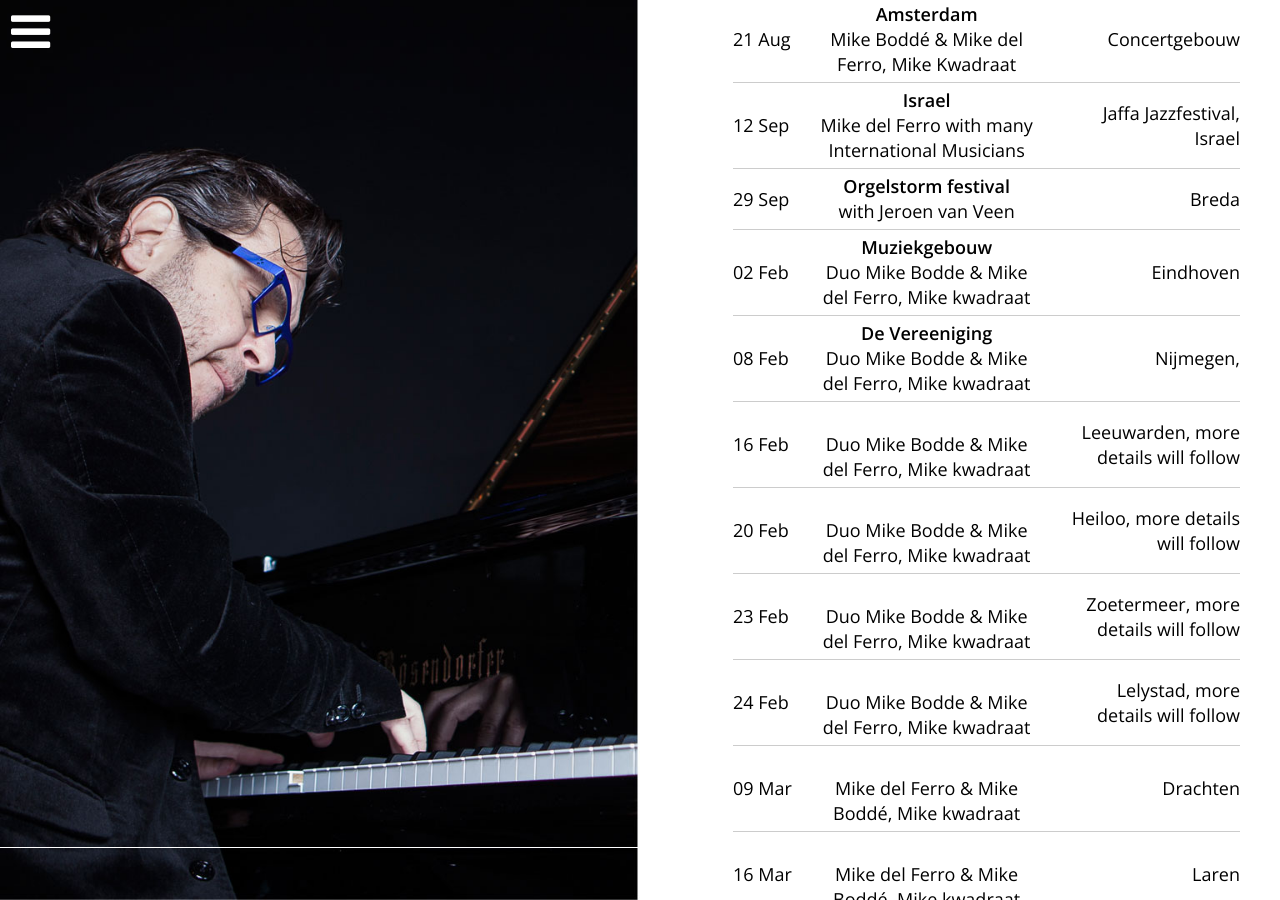
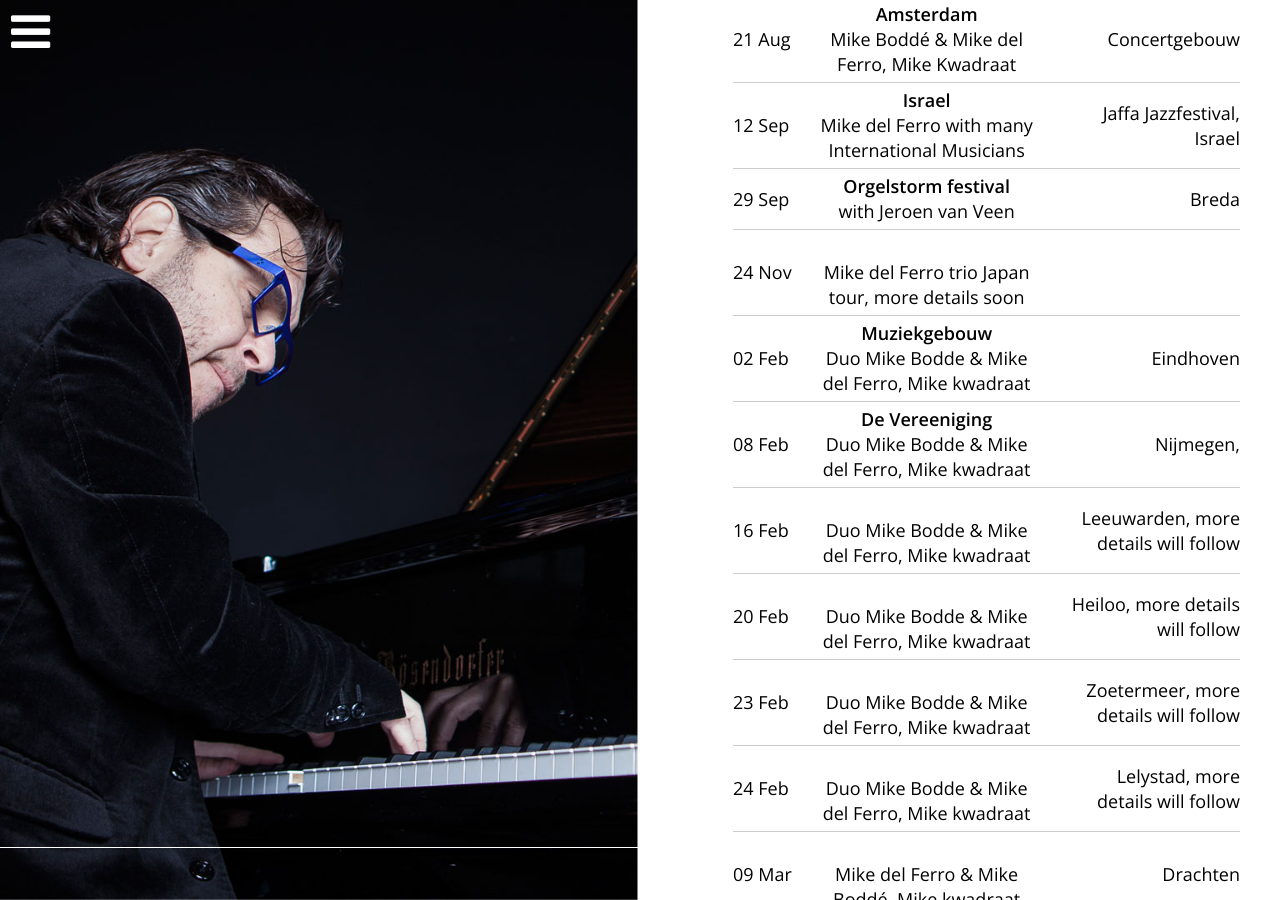
Before and after one commit to mikedelferro/website, a Jekyll site: the page built from agenda.html, in a window 1280 px wide and 900 px high, scrolled down 813 px. Built offline with Jekyll 4.4.1, drawn with Linux system fonts in a browser that asks for light colours; nearby versions of some CDN libraries.

Commit message:
Updated '_config.yml' via CloudCannon

```diff
--- a/_config.yml
+++ b/_config.yml
@@ -129,3 +129,8 @@ gigs:
     location: 'Jaffa Jazzfestival, Israel'
     venue: Israel
     url:
+  - title: 'Mike del Ferro trio Japan tour, more details soon'
+    date: 2017-11-24 00:00:00
+    location:
+    venue:
+    url:
```
